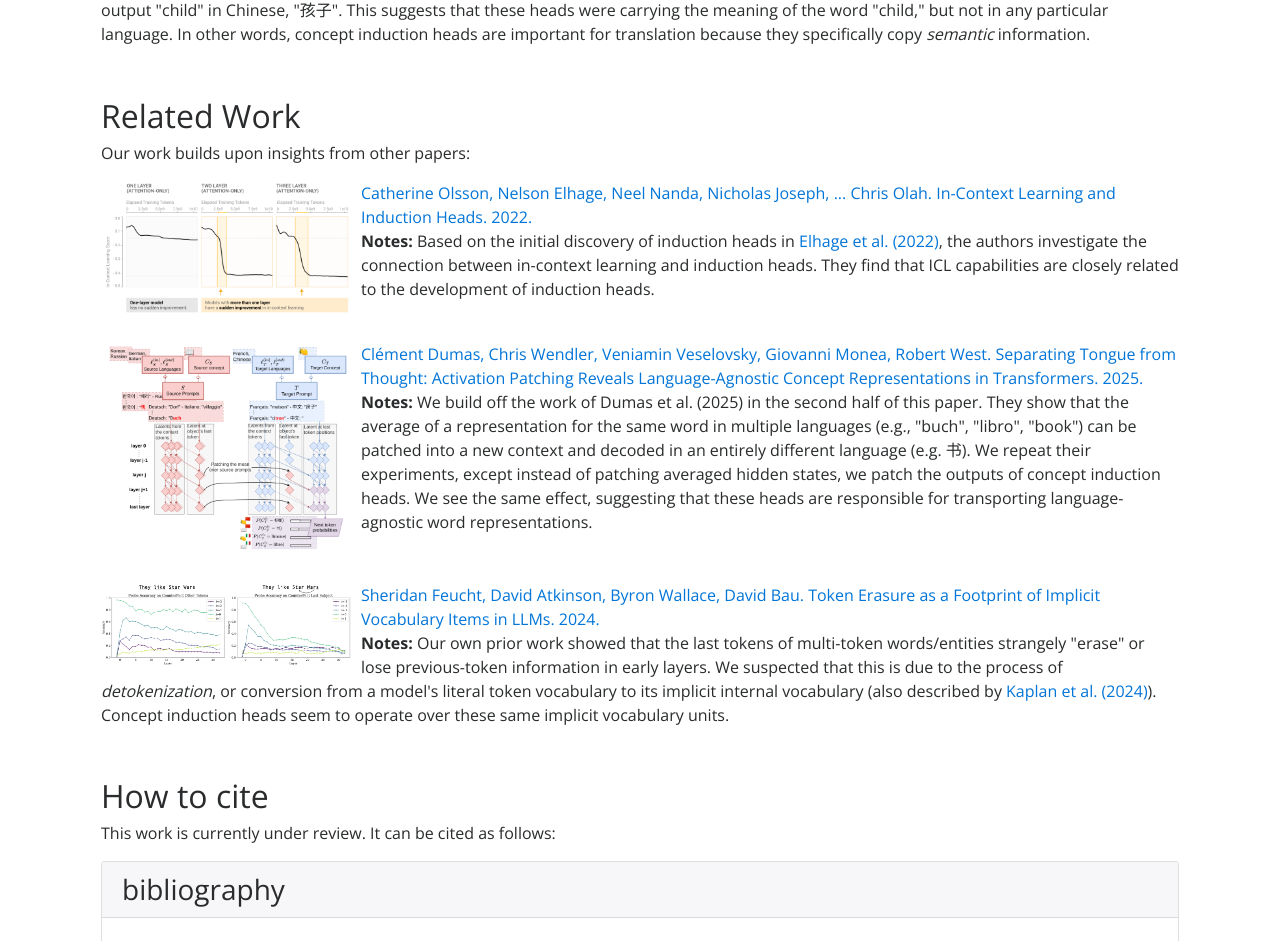
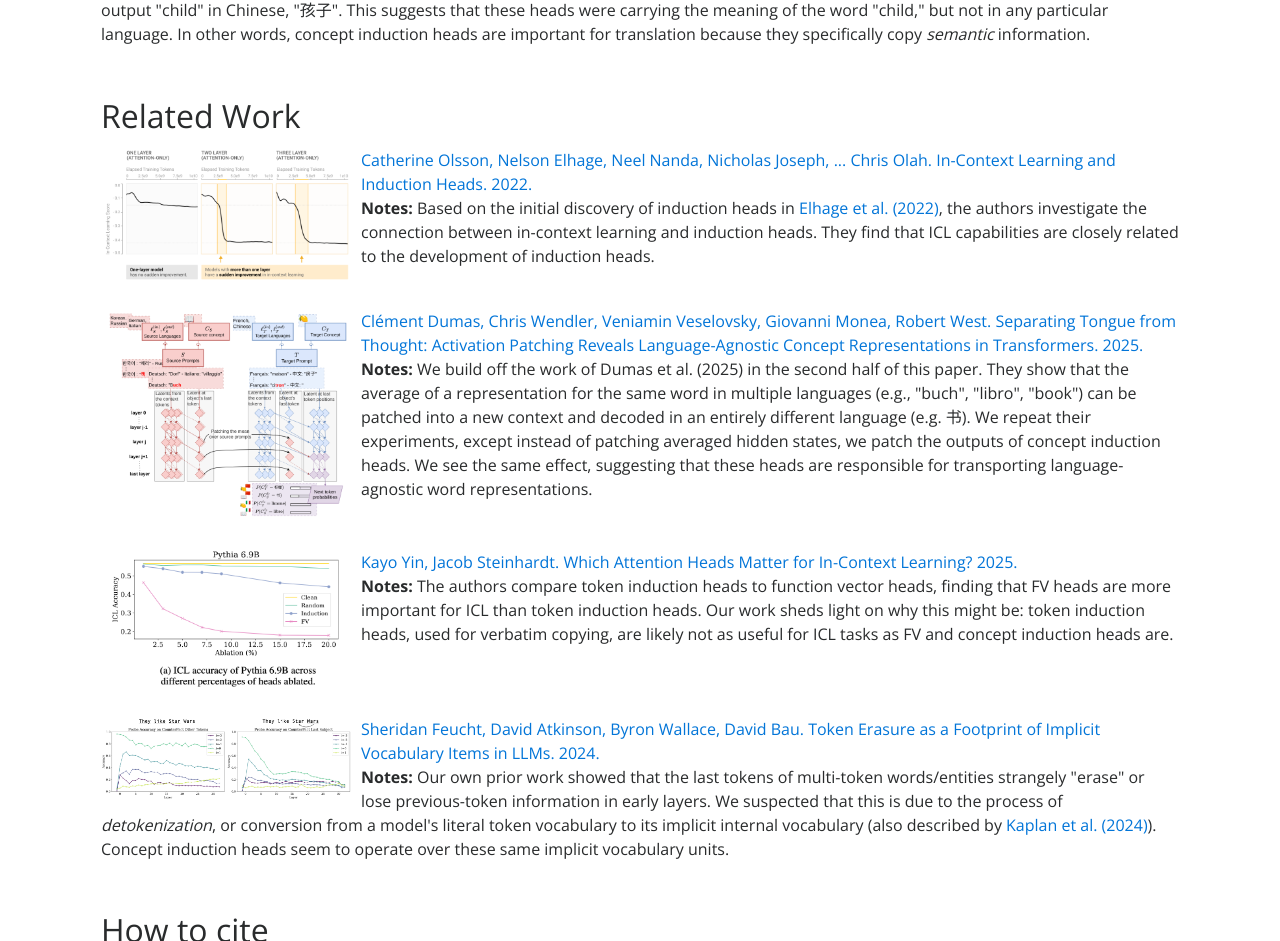
Before and after one commit to sfeucht/dualroute-web, a plain HTML site: page public/index.html in a window 1280 px wide. Shown: the part 4211-5152 px from the top of the page. Drawn offline with nearby package versions, Linux system fonts and the light colour scheme.

Commit message:
add yin and steinhardt paper

```diff
--- a/public/index.html
+++ b/public/index.html
@@ -319,7 +319,6 @@ foo = <span class="bold">[bar[i] for i in range( </span>
 
                 <h2 id="related-work">Related Work</h2>
 
-                <p>Our work builds upon insights from other papers:</p>
 
                 <p class="citation"><a href="https://transformer-circuits.pub/2022/in-context-learning-and-induction-heads/index.html"><img src="images/olsson2022.png" alt="Screenshot of Olsson et al. (2022)"> Catherine Olsson, Nelson Elhage, Neel Nanda, Nicholas Joseph, ... Chris Olah. In-Context Learning and Induction Heads. 2022.</a><br>
                     <b>Notes:</b> Based on the initial discovery of induction heads in <a href="https://transformer-circuits.pub/2021/framework/index.html">Elhage et al. (2022)</a>, the authors investigate the connection between in-context learning and induction heads. They find that ICL capabilities are closely related to the development of induction heads.
@@ -328,6 +327,10 @@ foo = <span class="bold">[bar[i] for i in range( </span>
                 <p class="citation"><a href="https://arxiv.org/abs/2411.08745"><img src="images/dumasetal2025.png" alt="Figure 1 from Dumas et al. (2025)">Cl&#233;ment Dumas, Chris Wendler, Veniamin Veselovsky, Giovanni Monea, Robert West. Separating Tongue from Thought: Activation Patching Reveals Language-Agnostic Concept Representations in Transformers. 2025.</a><br>
                 <b>Notes:</b> We build off the work of Dumas et al. (2025) in the second half of this paper. They show that the average of a representation for the same word in multiple languages (e.g., "buch", "libro", "book") can be patched into a new context and decoded in an entirely different language (e.g. 书). We repeat their experiments, except instead of patching averaged hidden states, we patch the outputs of concept induction heads. We see the same effect, suggesting that these heads are responsible for transporting language-agnostic word representations.
                 </p>
+
+                <p class="citation"><a href="https://arxiv.org/abs/2502.14010"><img src="images/yinsteinhardt2025.png" alt="Figure 1 from Dumas et al. (2025)">Kayo Yin, Jacob Steinhardt. Which Attention Heads Matter for In-Context Learning? 2025.</a><br>
+                    <b>Notes:</b> The authors compare token induction heads to function vector heads, finding that FV heads are more important for ICL than token induction heads. Our work sheds light on why this might be: token induction heads, used for verbatim copying, are likely not as useful for ICL tasks as FV and concept induction heads are.
+                    </p>
 
                 <p class="citation"><a href="https://footprints.baulab.info"><img src="images/probe-cf.png" alt="Figure from Feucht et al. (2024)">Sheridan Feucht, David Atkinson, Byron Wallace, David Bau. Token Erasure as a Footprint of Implicit Vocabulary Items in LLMs. 2024.</a><br>
                 <b>Notes:</b> Our own prior work showed that the last tokens of multi-token words/entities strangely "erase" or lose previous-token information in early layers. We suspected that this is due to the process of <i>detokenization</i>, or conversion from a model's literal token vocabulary to its implicit internal vocabulary (also described by <a href="https://arxiv.org/abs/2410.05864">Kaplan et al. (2024)</a>). Concept induction heads seem to operate over these same implicit vocabulary units.
```
Also changed, not shown: src/index.html (+4 -1 lines), public/images/yinsteinhardt2025.png (added), src/images/yinsteinhardt2025.png (added).
